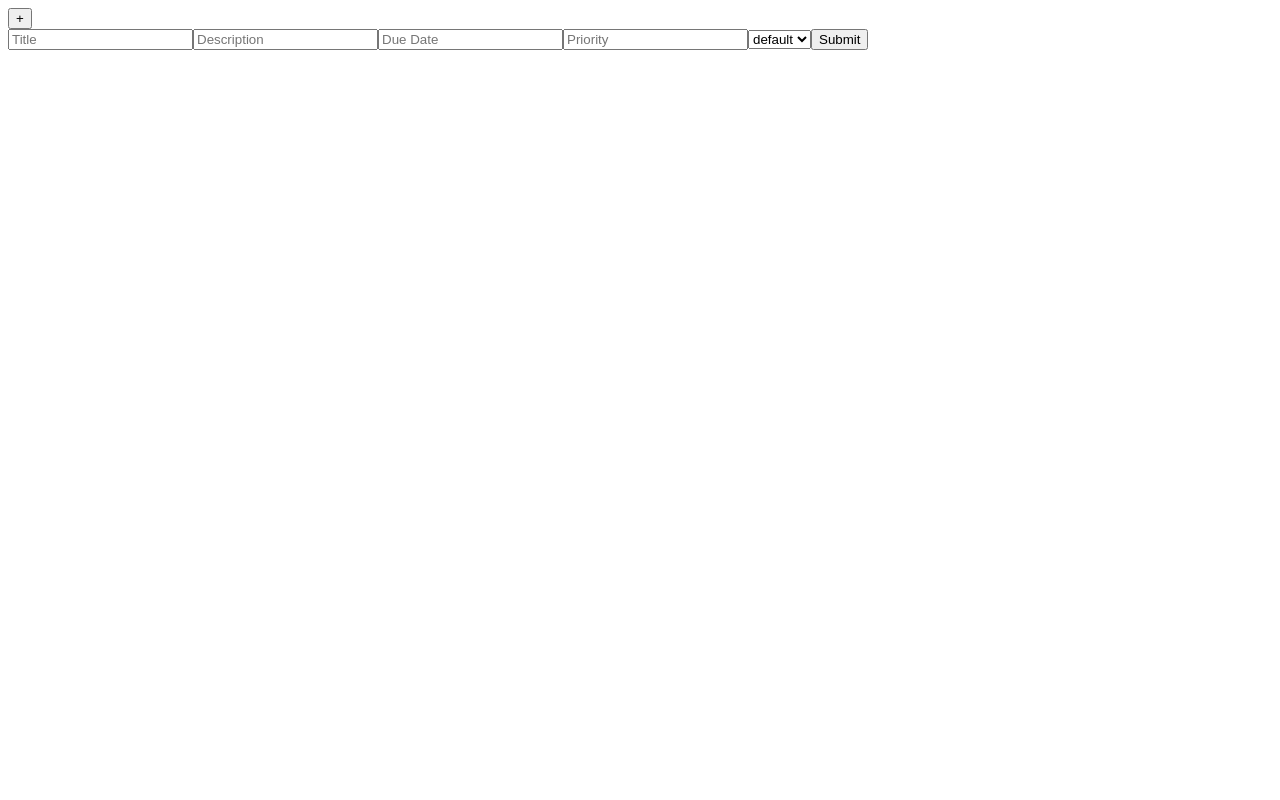
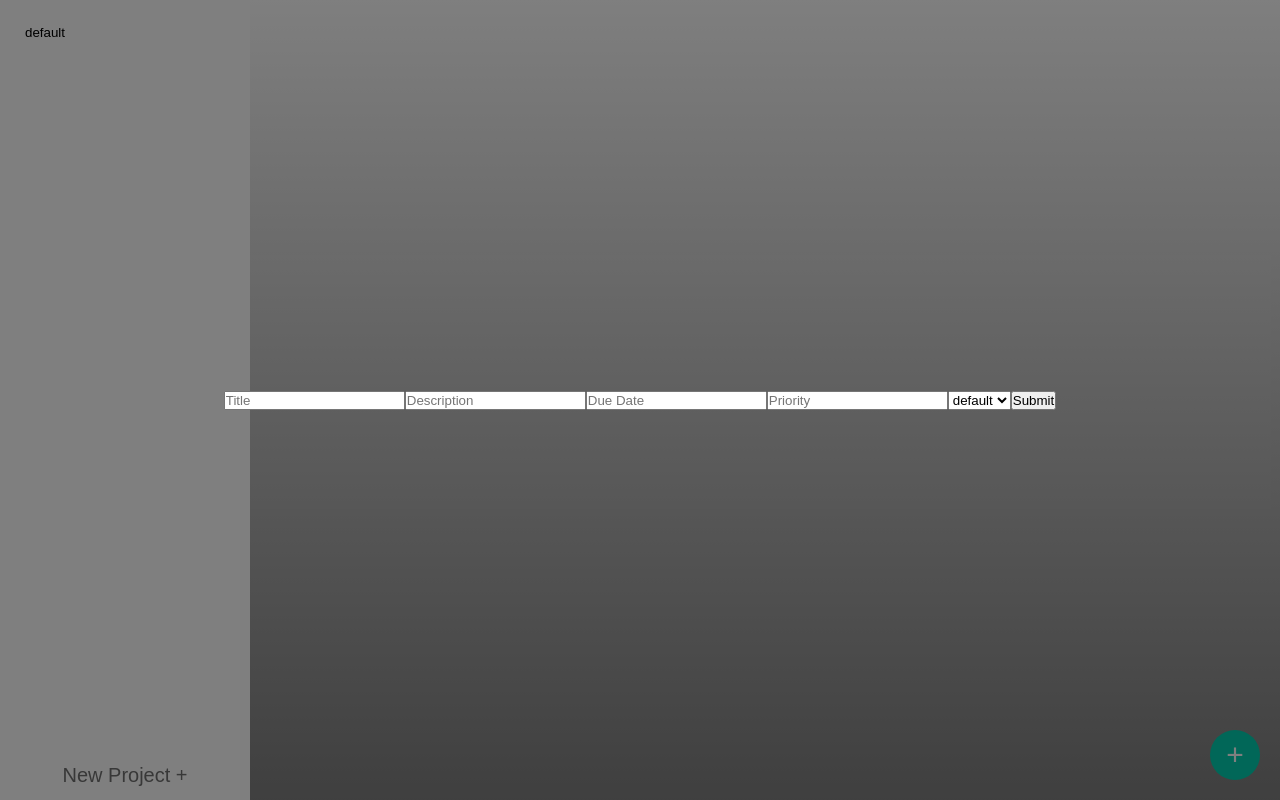
Before and after one commit to CodyCodeT/todo, a website built with webpack: page dist/index.html in a window 1280 px wide. Both pictures are taken after a click on the button "Add a new Todo". Shown: the top 800 px of the page. Built offline with nearby package versions, Linux system fonts and the light colour scheme.

Commit message:
add interface to generate project array into sidebar

```diff
--- a/package.json
+++ b/package.json
@@ -9,6 +9,8 @@
   "author": "Cody Thompson",
   "license": "ISC",
   "devDependencies": {
+    "css-loader": "^6.8.1",
+    "style-loader": "^3.3.3",
     "webpack": "^5.88.2",
     "webpack-ci": "^1.0.0",
     "webpack-cli": "^5.1.4"
--- a/src/index.js
+++ b/src/index.js
@@ -1,17 +1,25 @@
-import toDo from './todoInterface.js'
-import projectCreate from './projectHandler.js'
-import newTodo from './newTodo.js'
+import initialize from "./initialize.js";
+import toDo from "./todoInterface.js";
+import projectInterface from "./projectInterface.js";
+import css from "./style.css";
 
-var projectListArray = [
-    { name: 'default', todos: [] }
-];
+var projectListArray = [{ name: "default", todos: [] }];
 //title, description, dueDate, priority
 
+initialize(projectListArray);
 
-const newTodoForm = document.querySelector('#newtodo');
-newTodoForm.addEventListener('click', function() {
-    toDo(projectListArray)
+const newTodoForm = document.querySelector("#newtodo");
+newTodoForm.addEventListener("click", function () {
+  toDo(projectListArray);
+  newTodoForm.disabled = true
+  newProject.disabled = true
 });
-const test = projectCreate('test', projectListArray);
+const newProject = document.querySelector("#newproject");
+newProject.addEventListener("click", function () {
+  projectInterface(projectListArray);
+  newTodoForm.disabled = true
+  newProject.disabled = true
+});
+
 console.table(projectListArray);
 //Write a function that handles the creation of an array of arrays that can hold project data
--- /dev/null
+++ b/src/initialize.js
@@ -0,0 +1,21 @@
+import sidebarInterface from "./sidebarInterface";
+
+export default function initialize(projectListArray) {
+  const container = document.querySelector("#container");
+  const sidebar = document.createElement("div");
+  const newTodo = document.createElement("button");
+  const todos = document.createElement("div");
+  const newProject = document.createElement("button");
+  todos.id = "todos";
+  newTodo.id = "newtodo";
+  sidebar.id = "sidebar";
+  newProject.id = "newproject";
+  newTodo.textContent = "+";
+  newProject.textContent = "New Project +";
+  newTodo.title = "Add a new Todo";
+  container.appendChild(todos);
+  container.appendChild(newTodo);
+  container.appendChild(sidebar);
+  container.appendChild(newProject);
+  sidebarInterface(projectListArray);
+}
--- a/src/projectHandler.js
+++ b/src/projectCreate.js
@@ -1,4 +1,5 @@
 export default function projectCreate(name, projectListArray) {
     projectListArray.push({ name: name, todos: [] });
+    console.table(projectListArray);
 }
 //here we create an array to store todo's in a project
--- /dev/null
+++ b/src/projectInterface.js
@@ -0,0 +1,32 @@
+import projectCreate from "./projectCreate";
+import sidebarInterface from "./sidebarInterface";
+
+export default function projectInterface(projectListArray) {
+  const container = document.querySelector("#formcontainer");
+  const form = document.createElement("form");
+  const projectName = document.createElement("input");
+  const submit = document.createElement("button");
+  const sidebar = document.querySelector('#sidebar')
+
+  container.style.display = 'flex'
+
+  submit.textContent = "Submit";
+  projectName.placeholder = "New Project Name";
+
+  container.appendChild(form);
+  form.appendChild(projectName);
+  form.appendChild(submit);
+
+  submit.addEventListener("click", (e) => {
+    e.preventDefault();
+    projectCreate(projectName.value, projectListArray);
+    const newProjectButton = document.querySelector('#newproject')
+    const newTodoButton = document.querySelector('#newtodo')
+    newProjectButton.disabled = false
+    newTodoButton.disabled = false
+    container.style.display = 'none'
+    container.innerHTML = ''
+    sidebar.innerHTML = ''
+    sidebarInterface(projectListArray);
+  });
+}
--- /dev/null
+++ b/src/sidebarInterface.js
@@ -0,0 +1,9 @@
+export default function sidebarInterface(projectListArray) {
+  const sidebar = document.querySelector("#sidebar");
+  for (let i = 0; i < projectListArray.length; i++) {
+    const element = document.createElement("button");
+    element.textContent = `${projectListArray[i].name}`;
+    element.classList = "sidebarelement";
+    sidebar.appendChild(element);
+  }
+}
--- /dev/null
+++ b/src/style.css
@@ -0,0 +1,110 @@
+* {
+    margin: 0;
+    padding: 0;
+    box-sizing: border-box;
+}
+body {
+    font-family: 'Roboto', sans-serif;
+    background-color: #c1c1c1;
+}
+#container {
+    display: grid;
+    grid-template-rows: 200px auto;
+    grid-template-columns: 250px auto;
+    width: 100%;
+    height: 100vh;
+}
+#sidebar {
+    position: fixed;
+    width: 250px;
+    height: 100%;
+    /* height: calc(100%-50px); */
+    background: linear-gradient(#ffffff, white 40px) ;
+    display: flex;
+    flex-direction: column;
+    padding: 20px;
+    padding-bottom: 80px;
+    overflow-y: scroll;
+
+}
+#header {
+    height: 200px;
+    width: 100%;
+    grid-area: 1 / 2 / 3 / 3;
+    padding: 20px;
+    border-bottom: 1px solid #e0e0e0;
+    box-shadow: 2px 2px 10px rgba(0, 0, 0, 0.3);
+    display: flex;
+    justify-content: left;
+    align-items: center;
+}
+#newtodo {
+    position: fixed;
+    bottom: 20px;
+    right: 20px;
+    width: 50px;
+    height: 50px;
+    border-radius: 50%;
+    background: #02d0b1;
+    color: #ffffff;
+    font-size: 30px;
+    border: none;
+    &:hover {
+        cursor: pointer;
+        background: #02a88f;
+    }
+}
+#todos {
+    grid-area: 1 / 2 / 3 / 3;
+    padding: 20px;
+    height: 200%;
+    overflow-y: scroll;
+    background-image: linear-gradient(to bottom, #ffffff, #000000);
+}
+#newproject {
+    position: fixed;
+    bottom: 0px;
+    left: 0px;
+    height: 50px;
+    width: 250px;
+    background: white;
+    color: #707070;
+    font-size: 20px;
+    border: none;
+    &:hover {
+        cursor: pointer;
+    }
+}
+#formcontainer {
+    position: fixed;
+    top: 0;
+    left: 0;
+    width: 100%;
+    height: 100%;
+    display: none;
+    justify-content: center;
+    align-items: center;
+    background: rgba(0, 0, 0, 0.5);
+    z-index: 1;
+}
+.sidebarelement {
+    background: none;
+    border: none;
+    margin-bottom: 15px;
+    text-align: left;
+    padding: 5px;
+
+    &:hover {
+        cursor: pointer;
+        background: #dadada;
+    }
+}
+::-webkit-scrollbar {
+    width: 10px;
+}
+::-webkit-scrollbar-thumb {
+    background: #888;
+}
+::-webkit-scrollbar-thumb:hover {
+    background: #555;
+}
--- a/src/newTodo.js
+++ b/src/todoCreate.js
@@ -1,5 +1,5 @@
 
-export default function newTodo(title, description, dueDate, priority, projectNo, projectListArray) {
+export default function todoCreate(title, description, dueDate, priority, projectNo, projectListArray) {
     this.title = title
     this.description = description
     this.dueDate = dueDate
--- a/src/todoInterface.js
+++ b/src/todoInterface.js
@@ -1,26 +1,22 @@
-import newTodo from "./newTodo.js";
+import todoCreate from "./todoCreate.js";
 
 export default function toDo(projectListArray) {
   const title = document.createElement("input");
-  title.classList = "todo";
+  const container = document.querySelector("#formcontainer");
+  const description = document.createElement("input");
+  const dueDate = document.createElement("input");
+  const priority = document.createElement("input");
+  const submit = document.createElement("button");
+  const todoForm = document.createElement("form");
+  const projectList = document.createElement("select");
+
+  container.style.display = "flex";
+
   title.placeholder = "Title";
-  const container = document.querySelector("#container");
-  const description = document.createElement("input");
-  description.classList = "todo";
   description.placeholder = "Description";
-  const dueDate = document.createElement("input");
-  dueDate.classList = "todo";
   dueDate.placeholder = "Due Date";
-  const priority = document.createElement("input");
-  priority.classList = "todo";
   priority.placeholder = "Priority";
-  const submit = document.createElement("button");
-  submit.classList = "todo";
   submit.textContent = "Submit";
-  const todoForm = document.createElement("form");
-  todoForm.classList = "todo";
-  const projectList = document.createElement("select");
-  projectList.classList = "todo";
 
   for (let i = 0; i < projectListArray.length; i++) {
     var option = document.createElement("option");
@@ -36,9 +32,10 @@ export default function toDo(projectListArray) {
   todoForm.appendChild(projectList);
   todoForm.appendChild(submit);
   container.appendChild(todoForm);
+
   submit.addEventListener("click", (e) => {
     e.preventDefault();
-    const createdTodo = new newTodo(
+    const createTodo = new todoCreate(
       title.value,
       description.value,
       dueDate.value,
@@ -46,6 +43,11 @@ export default function toDo(projectListArray) {
       projectList.value,
       projectListArray
     );
+    container.style.display = "none";
+    const newTodoButton = document.querySelector("#newtodo");
+    const newProjectButton = document.querySelector("#newproject");
+    newTodoButton.disabled = false;
+    newProjectButton.disabled = false;
     container.innerHTML = "";
   });
 }
--- a/webpack.config.js
+++ b/webpack.config.js
@@ -1,6 +1,14 @@
 const path = require('path');
 
 module.exports = {
+    module: {
+        rules: [
+            {
+                test: /\.css$/i,
+                use: ['style-loader', 'css-loader'],
+            },
+        ],
+    },
     mode: 'development',
     entry: './src/index.js',
     devtool: 'inline-source-map',
```
Also changed, not shown: dist/index.html, dist/main.js, 1 other file.
